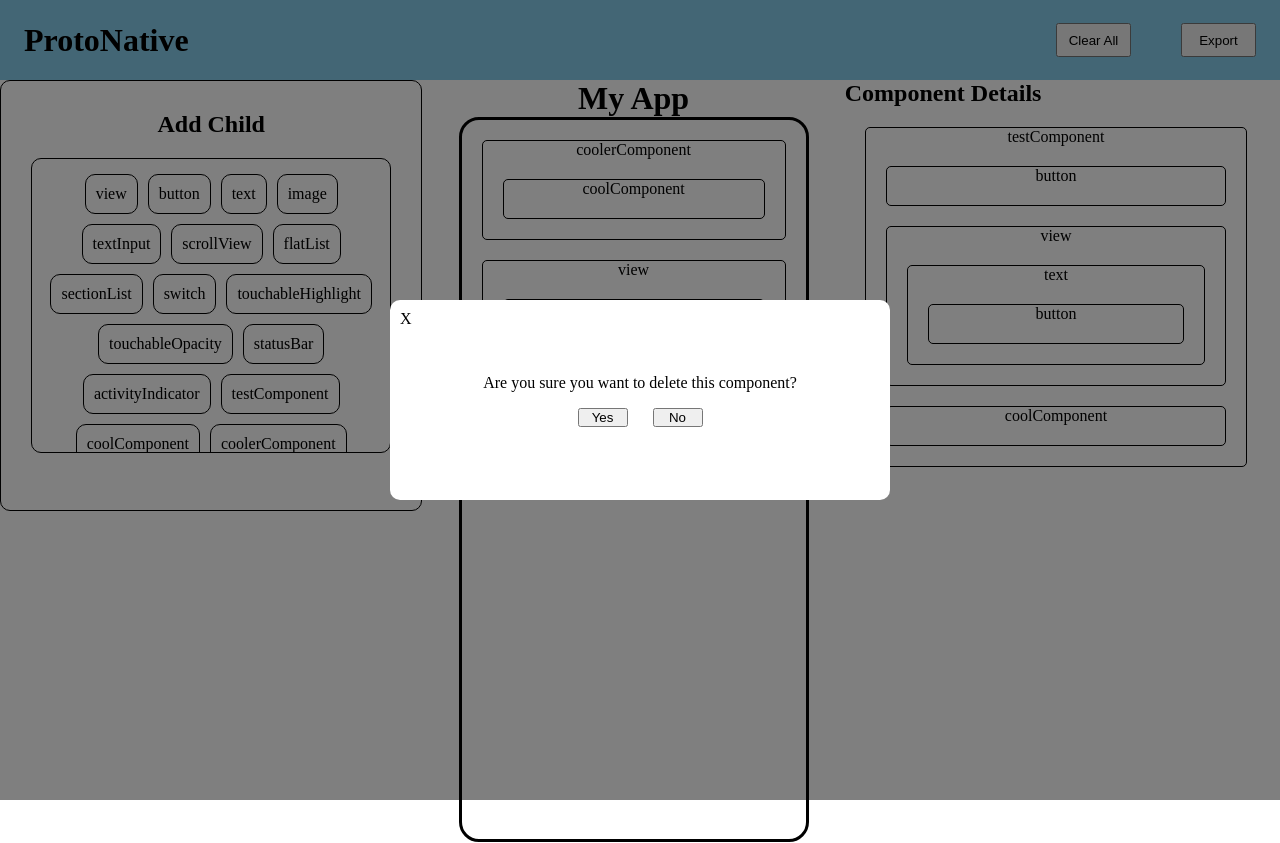
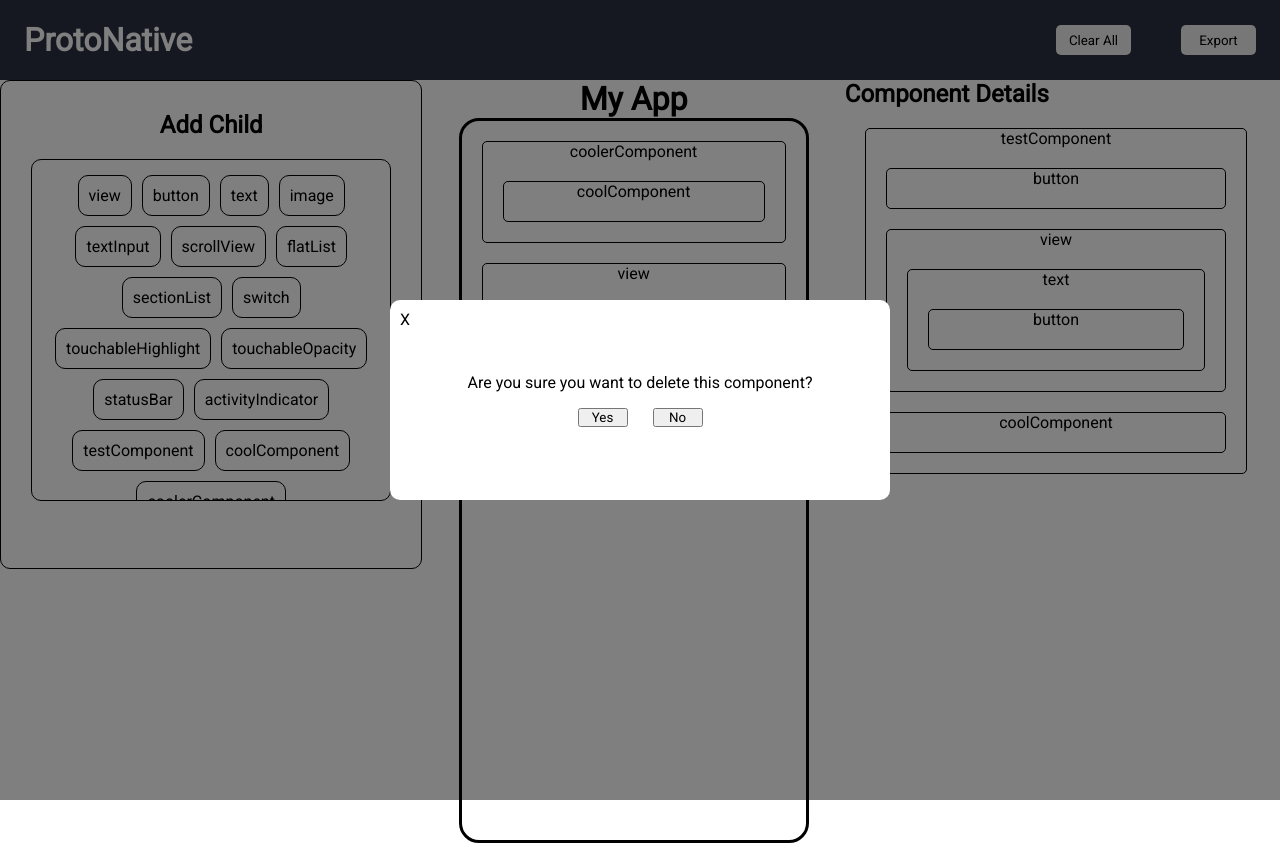
Before and after one commit to oslabs-beta/ProtoNative, a React app: page / in a window 1280 px wide. Built offline with nearby package versions, Linux system fonts and the light colour scheme.

Commit message:
created variables and imported fonts for styling

```diff
--- a/src/index.html
+++ b/src/index.html
@@ -3,6 +3,9 @@
   <head>
     <meta charset="UTF-8">
     <title>ProtoNative</title>
+    <link rel="preconnect" href="https://fonts.googleapis.com">
+    <link rel="preconnect" href="https://fonts.gstatic.com" crossorigin>
+    <link href="https://fonts.googleapis.com/css2?family=Barlow&family=Lato&family=Montserrat:ital,wght@0,100;0,200;0,300;0,400;0,500;1,100;1,200;1,300;1,400;1,500&family=PT+Sans&family=Roboto&display=swap" rel="stylesheet">
   </head>
   <body>
     <div id="root"></div>
--- a/src/styles/_variables.scss
+++ b/src/styles/_variables.scss
@@ -0,0 +1,2 @@
+$main-font: 'Roboto';
+$primary-color: #2D3142;
--- a/src/styles/main.scss
+++ b/src/styles/main.scss
@@ -1,7 +1,10 @@
+@import '_variables.scss';
+
 * {
   box-sizing: border-box;
   margin: 0;
   padding: 0;
+  font-family: $main-font;
 }
 
 
--- a/src/styles/navbar.scss
+++ b/src/styles/navbar.scss
@@ -4,8 +4,9 @@
   justify-content: space-between;
   align-items: center;
   height: 80px;
-  background-color: skyblue;
+  background-color: $primary-color;
   padding: 0 1.5rem;
+  color: white;
 }
 
 #master-button-container{
@@ -17,4 +18,6 @@
 .master-button{
   width: 75px;
   padding: 7.5px;
+  border: none;
+  border-radius: 5px;
 }
```
